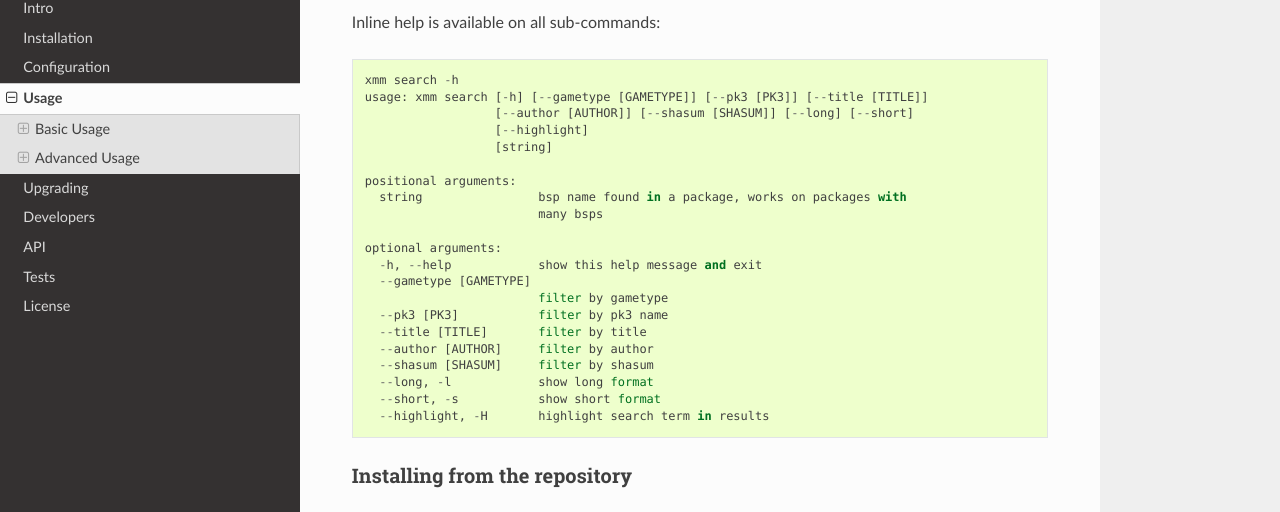
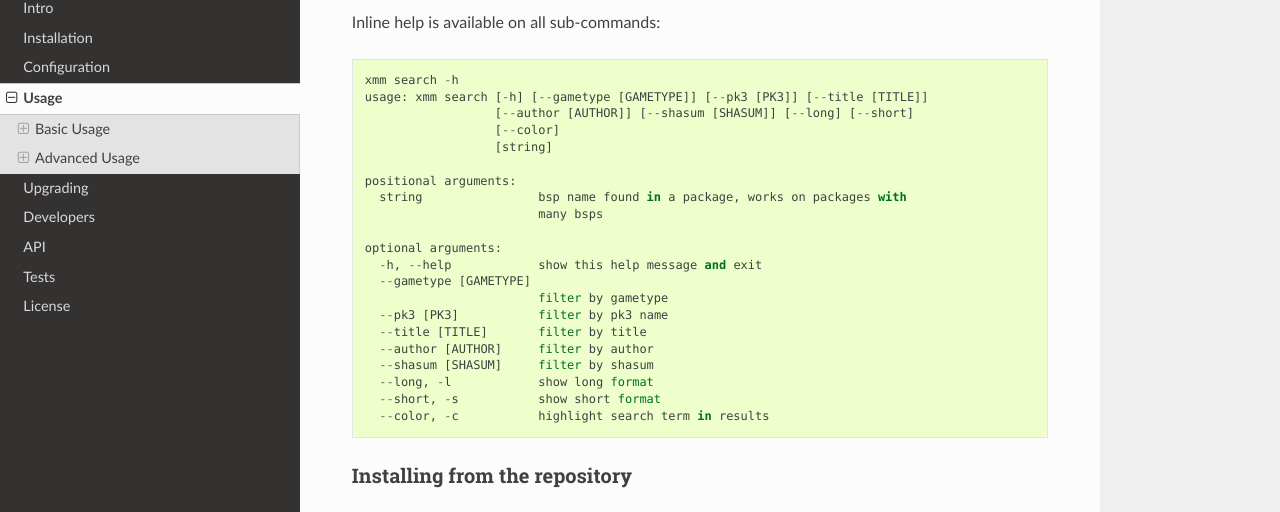
Before and after one commit to z/xonotic-map-manager, a Sphinx documentation site: the page built from docs/usage.rst, in a window 1280 px wide and 900 px high, scrolled down 1404 px. Shown: the part 137-649 px from the top of the window. Built offline with Sphinx 7.4.7 and the Read the Docs theme 2.0.0, drawn with Linux system fonts in a browser that asks for light colours.

Commit message:
lose the -H, --color is more common, allows for future expansion

```diff
--- a/docs/usage.rst
+++ b/docs/usage.rst
@@ -86,7 +86,7 @@ Inline help is available on all sub-commands::
     xmm search -h
     usage: xmm search [-h] [--gametype [GAMETYPE]] [--pk3 [PK3]] [--title [TITLE]]
                       [--author [AUTHOR]] [--shasum [SHASUM]] [--long] [--short]
-                      [--highlight]
+                      [--color]
                       [string]
 
     positional arguments:
@@ -103,7 +103,7 @@ Inline help is available on all sub-commands::
       --shasum [SHASUM]     filter by shasum
       --long, -l            show long format
       --short, -s           show short format
-      --highlight, -H       highlight search term in results
+      --color, -c           highlight search term in results
 
 
 Installing from the repository
```
Also changed, not shown: CHANGELOG.md (+1 -0 lines), 1 other file.
